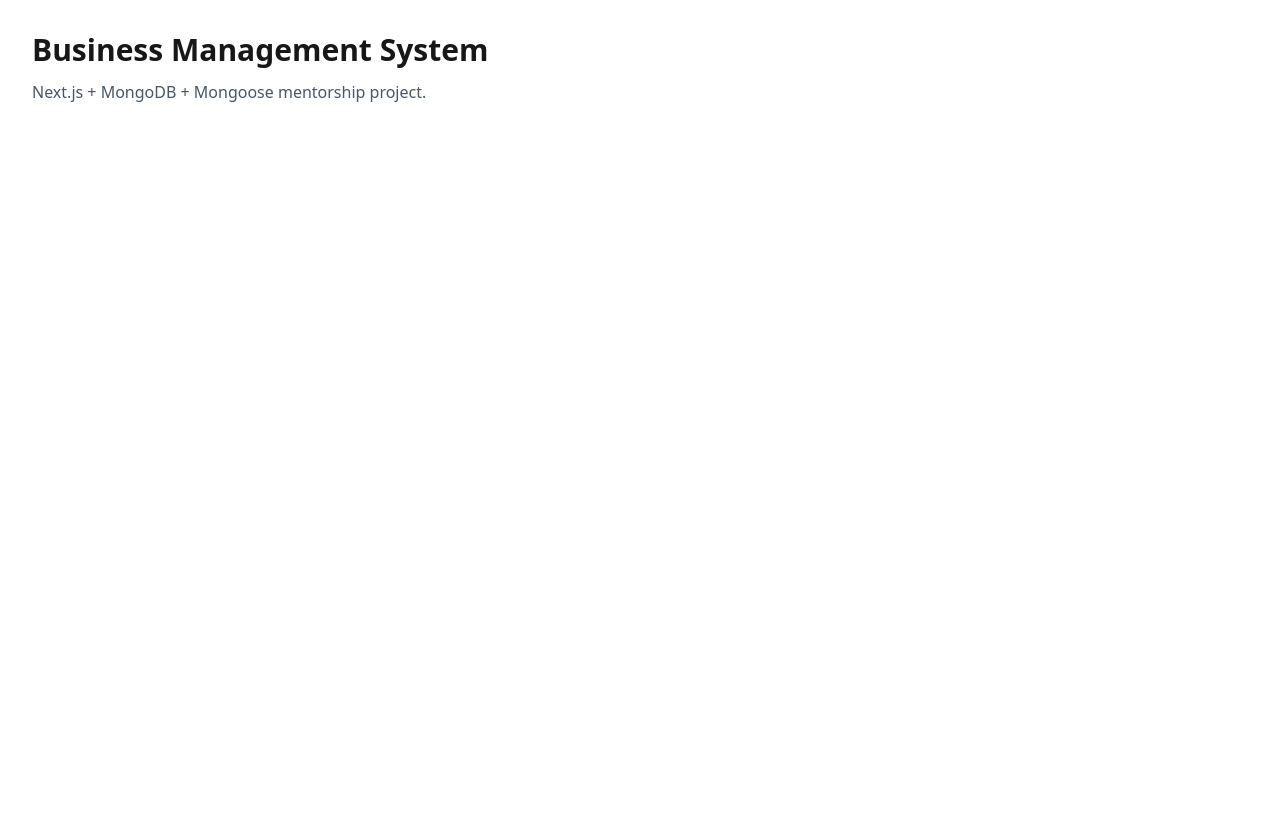
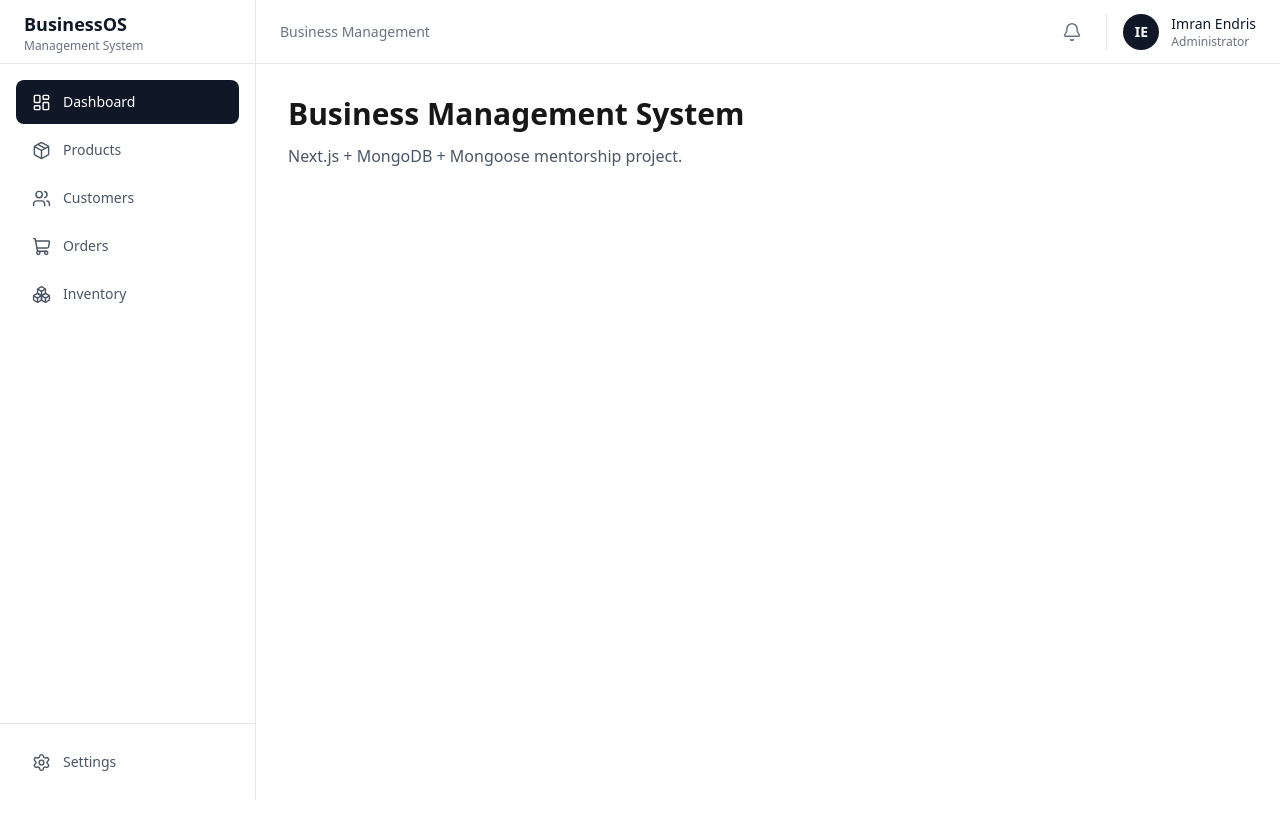
Before and after one commit to babaty73/next-js-buisness-management-system, a Next.js app: page / in a window 1280 px wide. Shown: the top 838 px of the page. Before the commit the page ends 800 px from the top, so only its background shows below. Built offline with nearby package versions, Linux system fonts and the light colour scheme.

Commit message:
added a sidebar and a header

```diff
--- a/app/layout.tsx
+++ b/app/layout.tsx
@@ -1,17 +1,30 @@
 import type { Metadata } from "next";
 import "./globals.css";
 
+import Sidebar from "@/components/layout/Sidebar";
+import Header from "@/components/layout/Header";
+
 export const metadata: Metadata = {
   title: "Business Management System",
-  description: "ERP-style business management project",
+  description: "Business management and ERP system",
 };
 
 export default function RootLayout({
   children,
-}: Readonly<{ children: React.ReactNode }>) {
+}: Readonly<{
+  children: React.ReactNode;
+}>) {
   return (
     <html lang="en">
-      <body>{children}</body>
+      <body className="bg-gray-50 text-gray-900">
+        <Sidebar />
+
+        <div className="lg:pl-64">
+          <Header />
+
+          <main>{children}</main>
+        </div>
+      </body>
     </html>
   );
 }
--- /dev/null
+++ b/components/layout/Header.tsx
@@ -0,0 +1,58 @@
+"use client";
+
+import { Menu, Bell, X } from "lucide-react";
+
+type HeaderProps = {
+  onMenuClick: () => void;
+  mobileMenuOpen: boolean;
+};
+
+export default function Header({
+  onMenuClick,
+  mobileMenuOpen,
+}: HeaderProps) {
+  return (
+    <header className="sticky top-0 z-30 flex h-16 items-center justify-between border-b border-gray-200 bg-white px-4 md:px-6">
+      <button
+        type="button"
+        onClick={onMenuClick}
+        className="rounded-lg p-2 text-gray-600 transition hover:bg-gray-100 hover:text-gray-900 lg:hidden"
+        aria-label="Toggle navigation"
+      >
+        {mobileMenuOpen ? <X size={22} /> : <Menu size={22} />}
+      </button>
+
+      <div className="hidden lg:block">
+        <p className="text-sm font-medium text-gray-500">
+          Business Management
+        </p>
+      </div>
+
+      <div className="ml-auto flex items-center gap-4">
+        <button
+          type="button"
+          className="rounded-lg p-2 text-gray-500 transition hover:bg-gray-100 hover:text-gray-900"
+          aria-label="Notifications"
+        >
+          <Bell size={20} strokeWidth={1.8} />
+        </button>
+
+        <div className="flex items-center gap-3 border-l border-gray-200 pl-4">
+          <div className="flex h-9 w-9 items-center justify-center rounded-full bg-gray-900 text-sm font-semibold text-white">
+            IE
+          </div>
+
+          <div className="hidden sm:block">
+            <p className="text-sm font-medium text-gray-900">
+              Imran Endris
+            </p>
+
+            <p className="text-xs text-gray-500">
+              Administrator
+            </p>
+          </div>
+        </div>
+      </div>
+    </header>
+  );
+}
--- /dev/null
+++ b/components/layout/Sidebar.tsx
@@ -0,0 +1,100 @@
+"use client";
+
+import Link from "next/link";
+import { usePathname } from "next/navigation";
+import {
+  LayoutDashboard,
+  Package,
+  Users,
+  ShoppingCart,
+  Boxes,
+  Settings,
+} from "lucide-react";
+
+const navigation = [
+  {
+    name: "Dashboard",
+    href: "/",
+    icon: LayoutDashboard,
+  },
+  {
+    name: "Products",
+    href: "/products",
+    icon: Package,
+  },
+  {
+    name: "Customers",
+    href: "/customers",
+    icon: Users,
+  },
+  {
+    name: "Orders",
+    href: "/orders",
+    icon: ShoppingCart,
+  },
+  {
+    name: "Inventory",
+    href: "/inventory",
+    icon: Boxes,
+  },
+];
+
+export default function Sidebar() {
+  const pathname = usePathname();
+
+  return (
+    <aside className="fixed inset-y-0 left-0 z-40 hidden w-64 border-r border-gray-200 bg-white lg:block">
+      <div className="flex h-full flex-col">
+        {/* Logo */}
+        <div className="flex h-16 items-center border-b border-gray-200 px-6">
+          <div>
+            <h1 className="text-lg font-bold text-gray-900">
+              BusinessOS
+            </h1>
+            <p className="text-xs text-gray-500">
+              Management System
+            </p>
+          </div>
+        </div>
+
+        {/* Navigation */}
+        <nav className="flex-1 space-y-1 p-4">
+          {navigation.map((item) => {
+            const Icon = item.icon;
+
+            const active =
+              item.href === "/"
+                ? pathname === "/"
+                : pathname.startsWith(item.href);
+
+            return (
+              <Link
+                key={item.href}
+                href={item.href}
+                className={`flex items-center gap-3 rounded-lg px-4 py-3 text-sm font-medium transition ${
+                  active
+                    ? "bg-gray-900 text-white"
+                    : "text-gray-600 hover:bg-gray-100 hover:text-gray-900"
+                }`}
+              >
+                <Icon size={19} strokeWidth={1.8} />
+                {item.name}
+              </Link>
+            );
+          })}
+        </nav>
+
+        {/* Settings */}
+        <div className="border-t border-gray-200 p-4">
+          <Link
+            href="/settings"
+            className="flex items-center gap-3 rounded-lg px-4 py-3 text-sm font-medium text-gray-600 transition hover:bg-gray-100 hover:text-gray-900"
+          >
+            <Settings size={19} strokeWidth={1.8} />
+            Settings
+          </Link>
+        </div>
+      </div>
+    </aside>
+  );
+}
--- a/package.json
+++ b/package.json
@@ -9,6 +9,7 @@
     "lint": "next lint"
   },
   "dependencies": {
+    "lucide-react": "^1.49.0",
     "mongoose": "^8.0.0",
     "next": "^15.5.7",
     "react": "^19.0.0",
```
Also changed, not shown: 1 other file (tests, documents, lock files or other folders).
